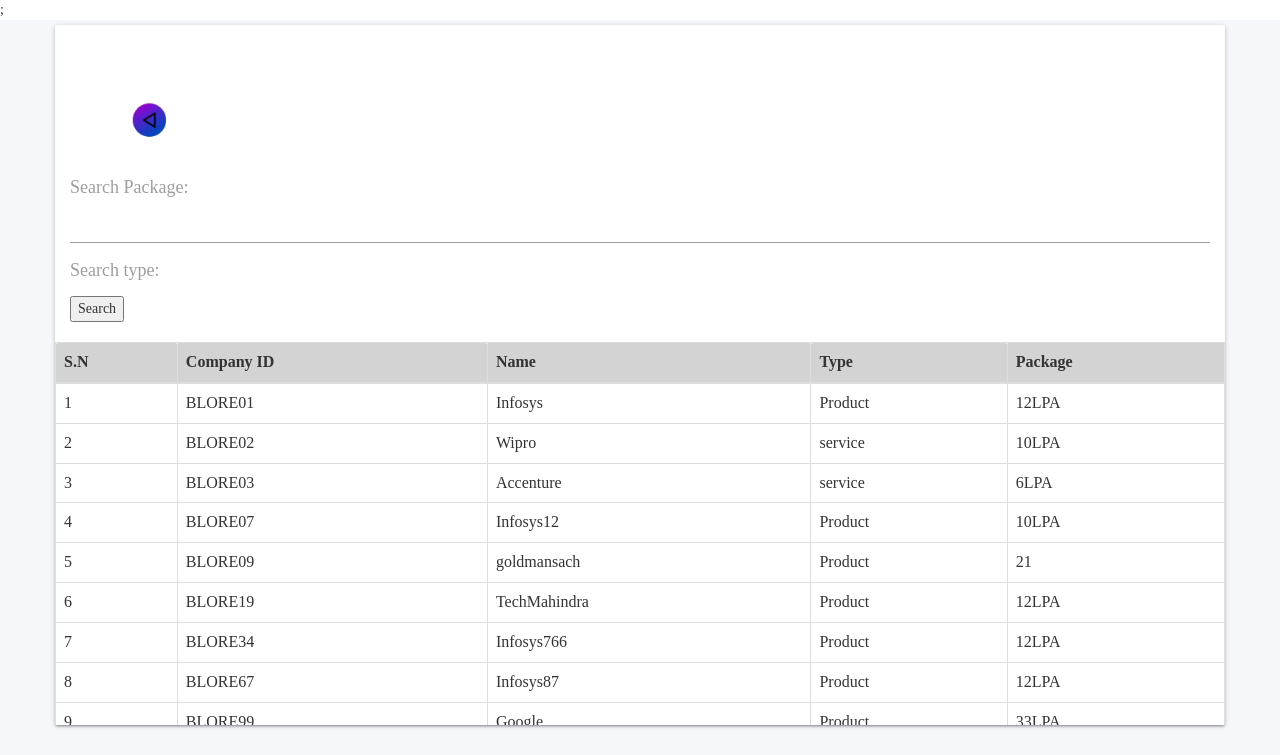
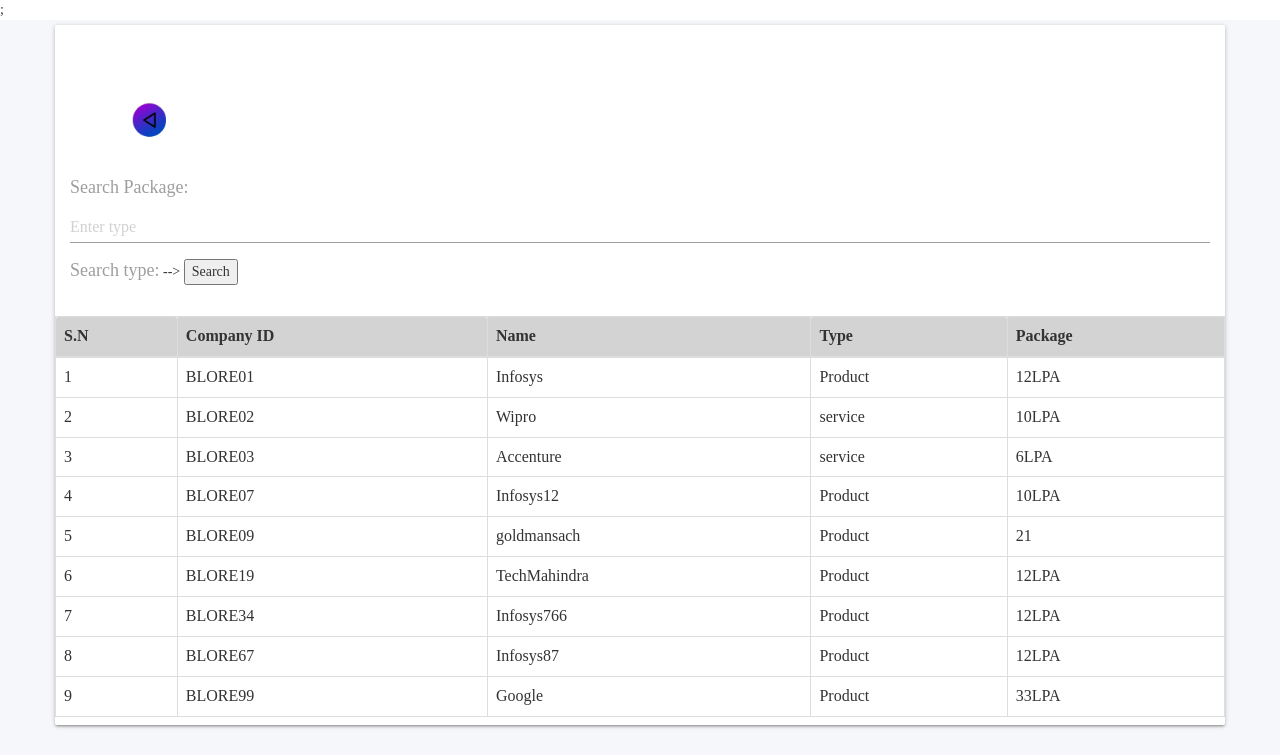
Before and after one commit to Niveditha-02/collegeplacement, a PHP site: page /viewc.php in a window 1280 px wide. Shown: the part 89-844 px from the top of the page. Run offline with PHP 8.4, Linux system fonts and the light colour scheme; data comes from the database, SQL or seed files in the repository.

Commit message:
Update viewc.php

```diff
--- a/viewc.php
+++ b/viewc.php
@@ -53,17 +53,17 @@
 <!--                             <h2>Search Students</h2> -->
                             <form method="POST" action="">
                                 <label for="package"><h4>Search Package:</h4></label>
-                                <input type="text" id="package" name="package">
+                                <input type="text" id="package" name="package" placeholder="Enter type">
 
                                <label for="type"><h4>Search type:</h4></label>
-<!--                                 <input type="text" id="type" name="type" placeholder="Enter type"> -->
+<!--                                 <input type="text" id="type" name="type" > -->
 <!--                                 <label for="type">Select Type:</label> -->
-                                 <select id="type" name="type" placeholder="Enter type">
-                                 <option value="">All</option>
-                                 <option value="Product">Product</option>
-                                 <option value="service">service</option>
+<!--                                  <select id="type" name="type">
+                                     <option value="">All</option>
+                                     <option value="Product">Product</option>
+                                     <option value="service">service</option>
 <!-- <!--                                     <!-- Add other branches as needed -->
-                                </select> <br>
+<!--                                  </select> <br> --> -->
 
                                 <button type="submit">Search</button>
                             </form>
```
